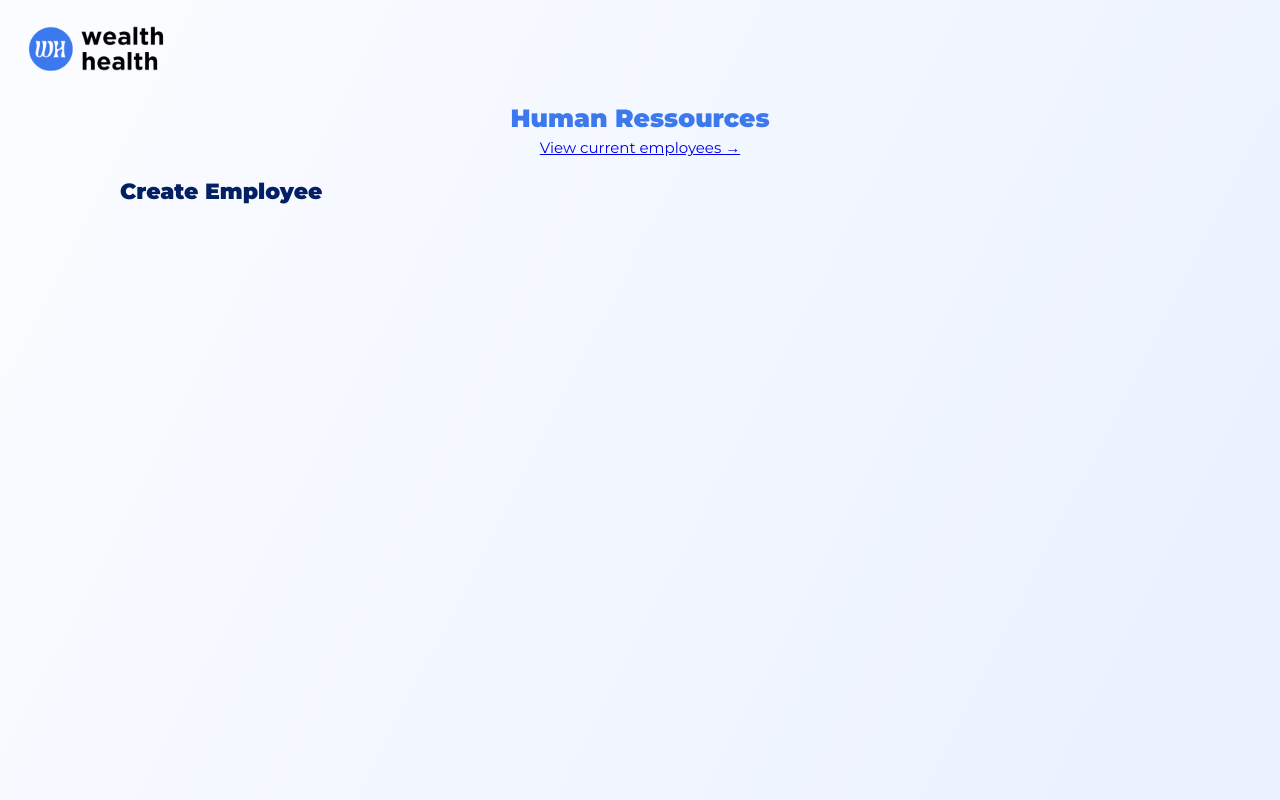
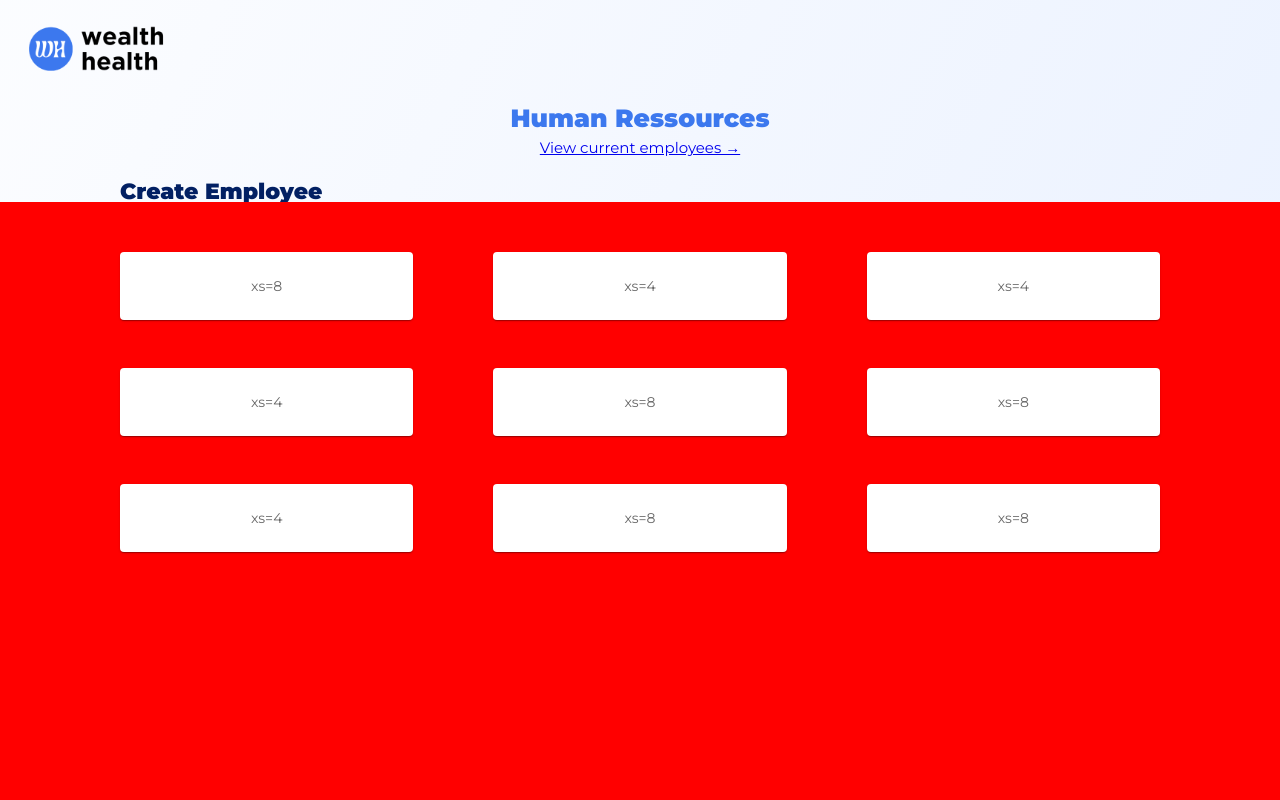
Before and after one commit to MaiiD7/Wealth-Health, a React (Vite) app: page / in a window 1280 px wide. Built offline with nearby package versions, Linux system fonts and the light colour scheme.

Commit message:
Grid Layout for Home Page

```diff
--- a/src/components/DataGrid/customGridToolbarQuickFilter.jsx
+++ b/src/components/DataGrid/customGridToolbarQuickFilter.jsx
@@ -1,5 +1,7 @@
 import { GridToolbarQuickFilter } from "@mui/x-data-grid";
 import styled from "styled-components";
+
+const customGridToolbarQuickFilter = () => {
 
   const StyledToolbar = styled('div')(() => ({
     display: 'flex',
@@ -11,7 +13,6 @@ const StyledToolbar = styled('div')(() => ({
     borderRadius: '8px 8px 0px 0px'
   }));
 
-const customGridToolbarQuickFilter = () => {
   return (
     <StyledToolbar style={{backgroundColor: '#d6e4ff'}}>
       <GridToolbarQuickFilter
--- /dev/null
+++ b/src/components/HomeGrid/HomeGrid.jsx
@@ -0,0 +1,51 @@
+import { Box, Container, Grid, Paper, styled } from "@mui/material";
+
+const HomeGrid = () => {
+
+  const Item = styled(Paper)(({ theme }) => ({
+    backgroundColor: theme.palette.mode === 'dark' ? '#1A2027' : '#fff',
+    ...theme.typography.body2,
+    padding: theme.spacing(3),
+    textAlign: 'center',
+    color: theme.palette.text.secondary
+  }));
+
+  return (
+      <Box
+        display="grid"
+        gridTemplateColumns="repeat(12, 1fr)"
+        columnGap={10}
+        rowGap={6}
+      >
+        <Box gridColumn="span 4">
+          <Item>xs=8</Item>
+        </Box>
+        <Box gridColumn="span 4">
+          <Item>xs=4</Item>
+        </Box>
+        <Box gridColumn="span 4">
+          <Item>xs=4</Item>
+        </Box>
+        <Box gridColumn="span 4">
+          <Item>xs=4</Item>
+        </Box>
+        <Box gridColumn="span 4">
+          <Item>xs=8</Item>
+        </Box>
+        <Box gridColumn="span 4">
+          <Item>xs=8</Item>
+        </Box>
+        <Box gridColumn="span 4">
+          <Item>xs=4</Item>
+        </Box>
+        <Box gridColumn="span 4">
+          <Item>xs=8</Item>
+        </Box>
+        <Box gridColumn="span 4">
+          <Item>xs=8</Item>
+        </Box>
+      </Box>
+  )
+}
+
+export default HomeGrid
--- a/src/pages/Home.jsx
+++ b/src/pages/Home.jsx
@@ -1,4 +1,6 @@
+import { Box } from "@mui/material";
 import Header from "../components/Header/Header";
+import HomeGrid from "../components/HomeGrid/HomeGrid";
 import Title from "../components/Title/Title";
 
 // Home Page
@@ -10,9 +12,10 @@ const Home = () => {
         <Title />
         <h2 style={{fontSize: '22px', fontWeight: 800, lineHeight: '20px', letterSpacing: '0em', textAlign: 'left', color: 'rgba(2, 32, 99, 1)', margin: '25px 0px 0px 120px',}}>Create Employee</h2>
       </div>
-      <div style={{flexGrow: 1}}>
+      <Box style={{flexGrow: 1, padding: '50px 120px', backgroundColor: 'red'}}>
+        <HomeGrid/>
+      </Box>
 
-      </div>
     </div>
 
    );
```
Lines whose indentation alone changed are shown as unchanged.
